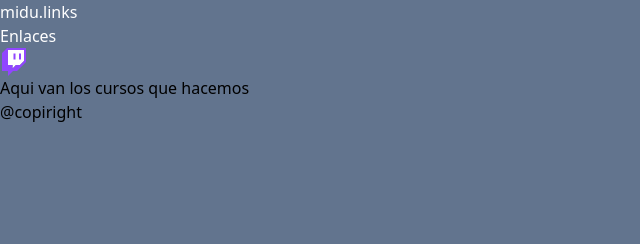
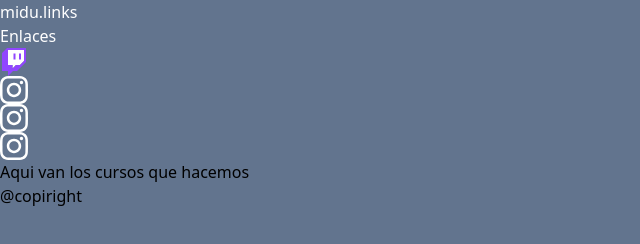
Before and after one commit to alexishdzstgo/learn-tailwind, a plain HTML site: page index.html in a window 1280 px wide. Shown: the whole page, without its empty margins (0-640 px from the left). Drawn offline with nearby package versions, Linux system fonts and the light colour scheme.

Commit message:
añadiendo iconos

```diff
--- a/index.html
+++ b/index.html
@@ -13,6 +13,15 @@
         <svg width="28" height="28" >
             <use xlink:href="./assets/sprite.svg#twitch" />
         </svg>
+        <svg width="28" height="28" >
+            <use xlink:href="./assets/sprite.svg#instagram" />
+        </svg>
+        <svg width="28" height="28" >
+            <use xlink:href="./assets/sprite.svg#instagram" />
+        </svg>
+        <svg width="28" height="28" >
+            <use xlink:href="./assets/sprite.svg#instagram" />
+        </svg>
     </header>
     <main>
         Aqui van los cursos que hacemos
```
